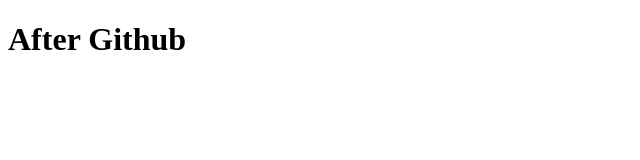
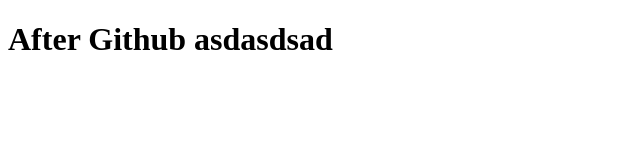
Before and after one commit to rubendasilva/after-GitHub, a plain HTML site: page index.html in a window 1280 px wide. Shown: the whole page, without its empty margins (0-640 px from the left). Drawn offline with Linux system fonts and the light colour scheme.

Commit message:
commit 1

```diff
--- a/index.html
+++ b/index.html
@@ -6,6 +6,6 @@
 	<title>Document</title>
 </head>
 <body>
-	<h1>After Github</h1>
+	<h1>After Github asdasdsad</h1>
 </body>
 </html>
```
